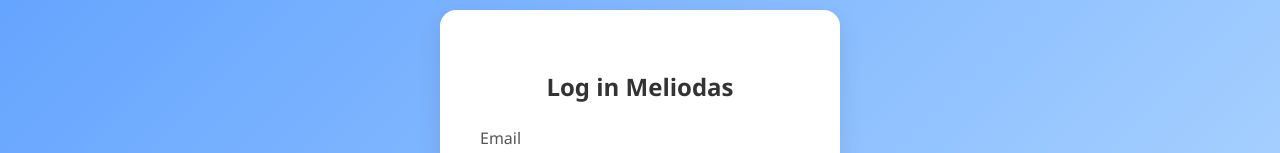
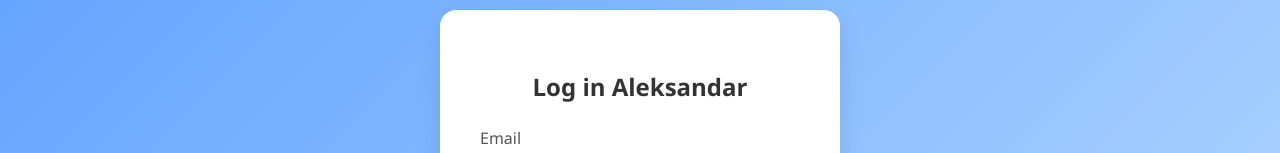
Before and after one commit to aleksandar234/Fullstack-file-manager-app, a website: page frontend/views/loginPage.html in a window 1280 px wide. Shown: the part 185-338 px from the top of the page. Drawn offline with Linux system fonts and the light colour scheme.

Commit message:
testing cd

```diff
--- a/frontend/views/loginPage.html
+++ b/frontend/views/loginPage.html
@@ -10,7 +10,7 @@
 
 <body>
     <div class="login-box">
-        <h2>Log in Meliodas</h2>
+        <h2>Log in Aleksandar</h2>
 
         <form id="loginForm">
             <div class="input-group">
```
Also changed, not shown: .github/workflows/cd.yml (added).
